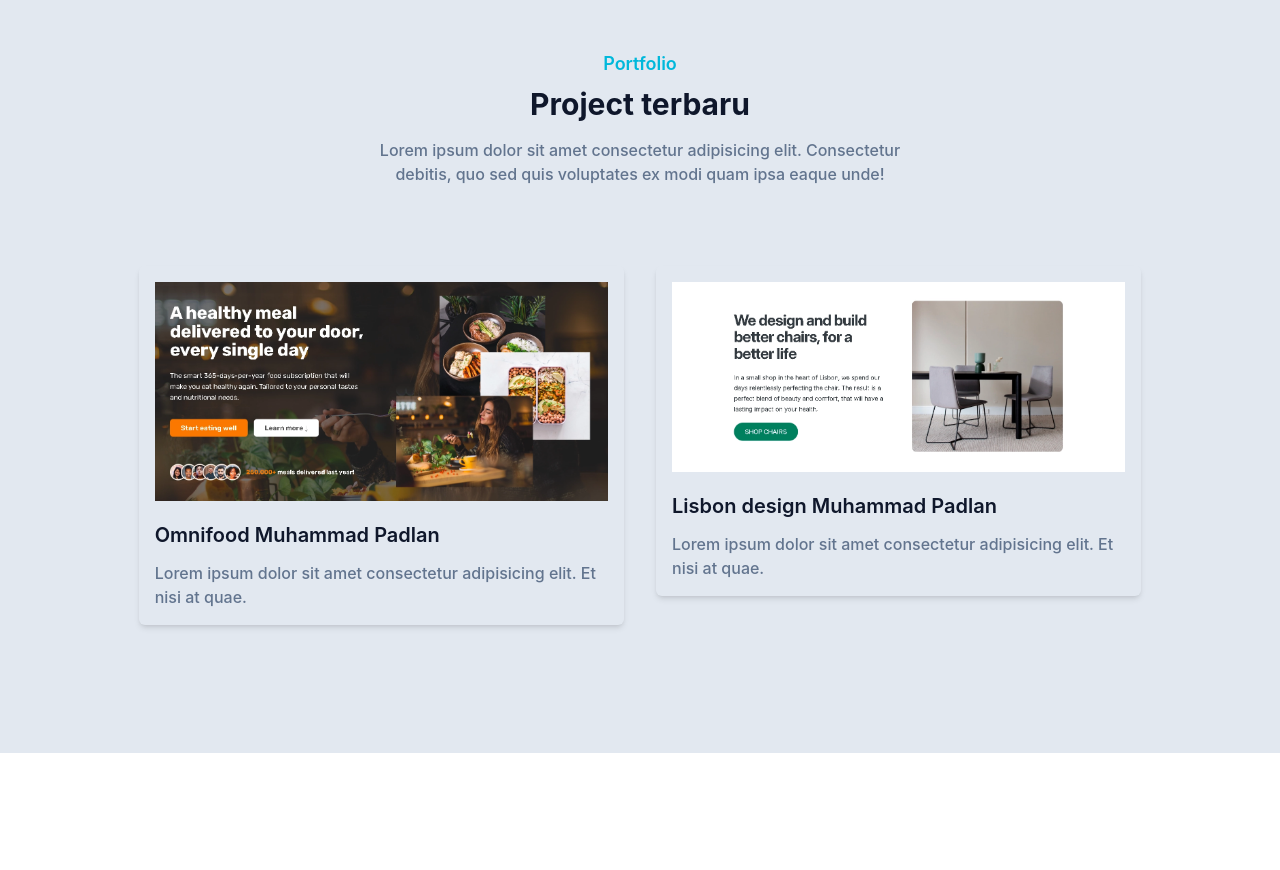
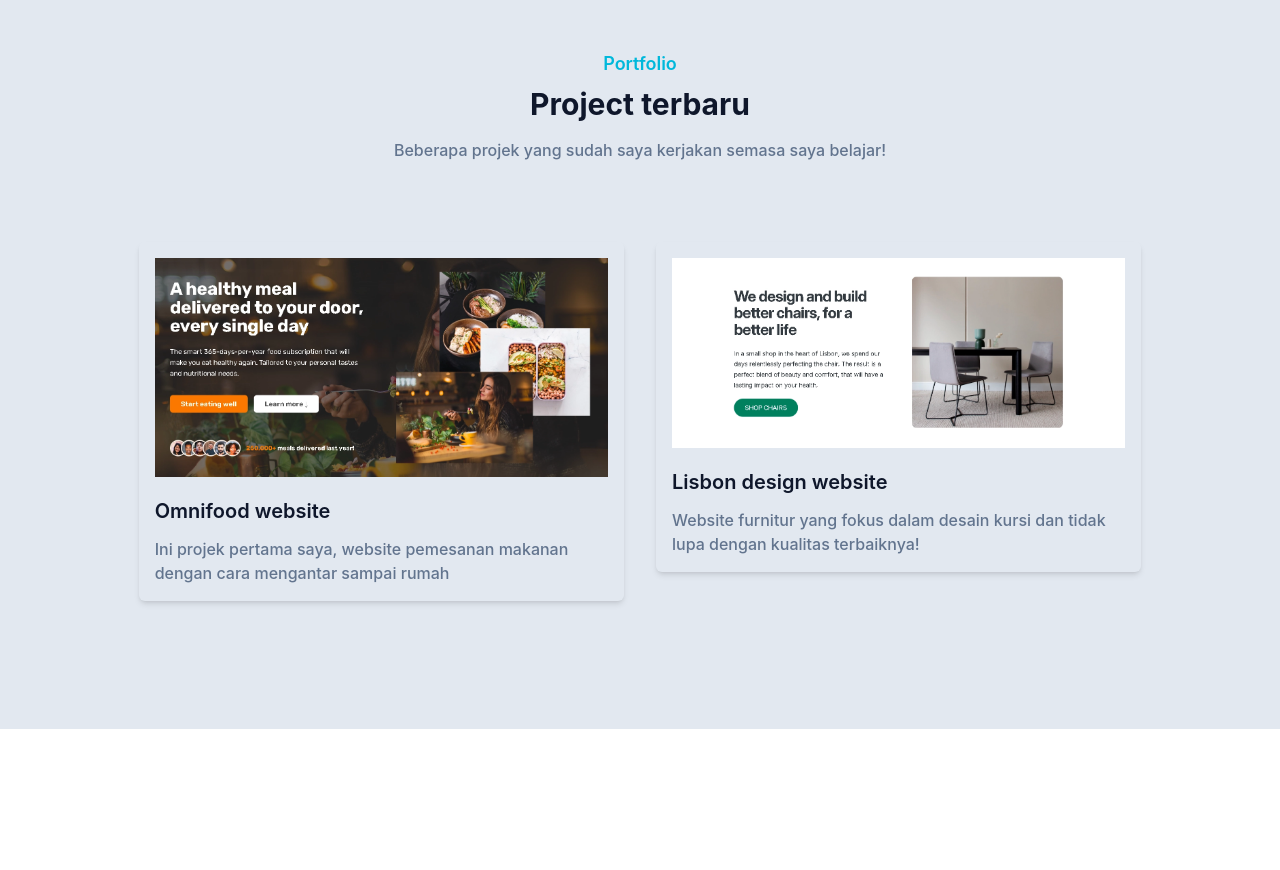
Before and after one commit to Padlan123/portfolio-tailwindcss, a website: page index.html in a window 1280 px wide. Shown: the part 1880-2750 px from the top of the page. Drawn offline with Linux system fonts and the light colour scheme.

Commit message:
mengubah lorem di beberapa deskripsi di portfolio section

```diff
--- a/index.html
+++ b/index.html
@@ -369,9 +369,7 @@
               Project terbaru
             </h2>
             <p class="font-medium text-md text-secondary">
-              Lorem ipsum dolor sit amet consectetur adipisicing elit.
-              Consectetur debitis, quo sed quis voluptates ex modi quam ipsa
-              eaque unde!
+              Beberapa projek yang sudah saya kerjakan semasa saya belajar!
             </p>
           </div>
         </div>
@@ -390,11 +388,11 @@
               <h3
                 class="font-semibold text-dark text-xl mt-5 mb-3 dark:text-white dark:group-hover:text-dark transition duration-300 ease-in-out"
               >
-                Omnifood Muhammad Padlan
+                Omnifood website
               </h3>
               <p class="font-medium text-base text-secondary">
-                Lorem ipsum dolor sit amet consectetur adipisicing elit. Et nisi
-                at quae.
+                Ini projek pertama saya, website pemesanan makanan dengan cara
+                mengantar sampai rumah
               </p>
             </div>
           </div>
@@ -410,11 +408,11 @@
               <h3
                 class="font-semibold text-dark text-xl mt-5 mb-3 dark:text-white dark:group-hover:text-dark transition duration-300 ease-in-out"
               >
-                Lisbon design Muhammad Padlan
+                Lisbon design website
               </h3>
               <p class="font-medium text-base text-secondary">
-                Lorem ipsum dolor sit amet consectetur adipisicing elit. Et nisi
-                at quae.
+                Website furnitur yang fokus dalam desain kursi dan tidak lupa
+                dengan kualitas terbaiknya!
               </p>
             </div>
           </div>
```
